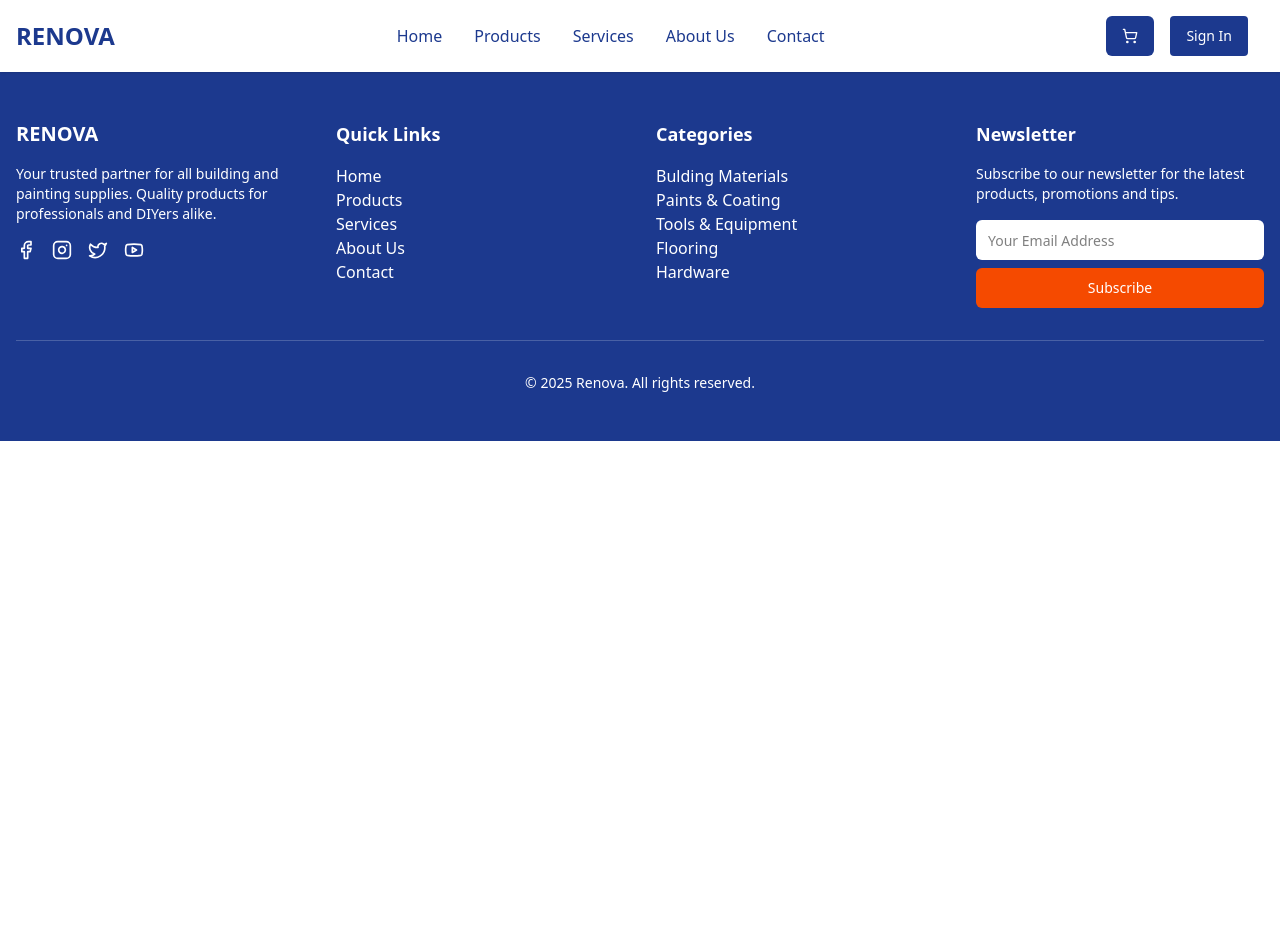
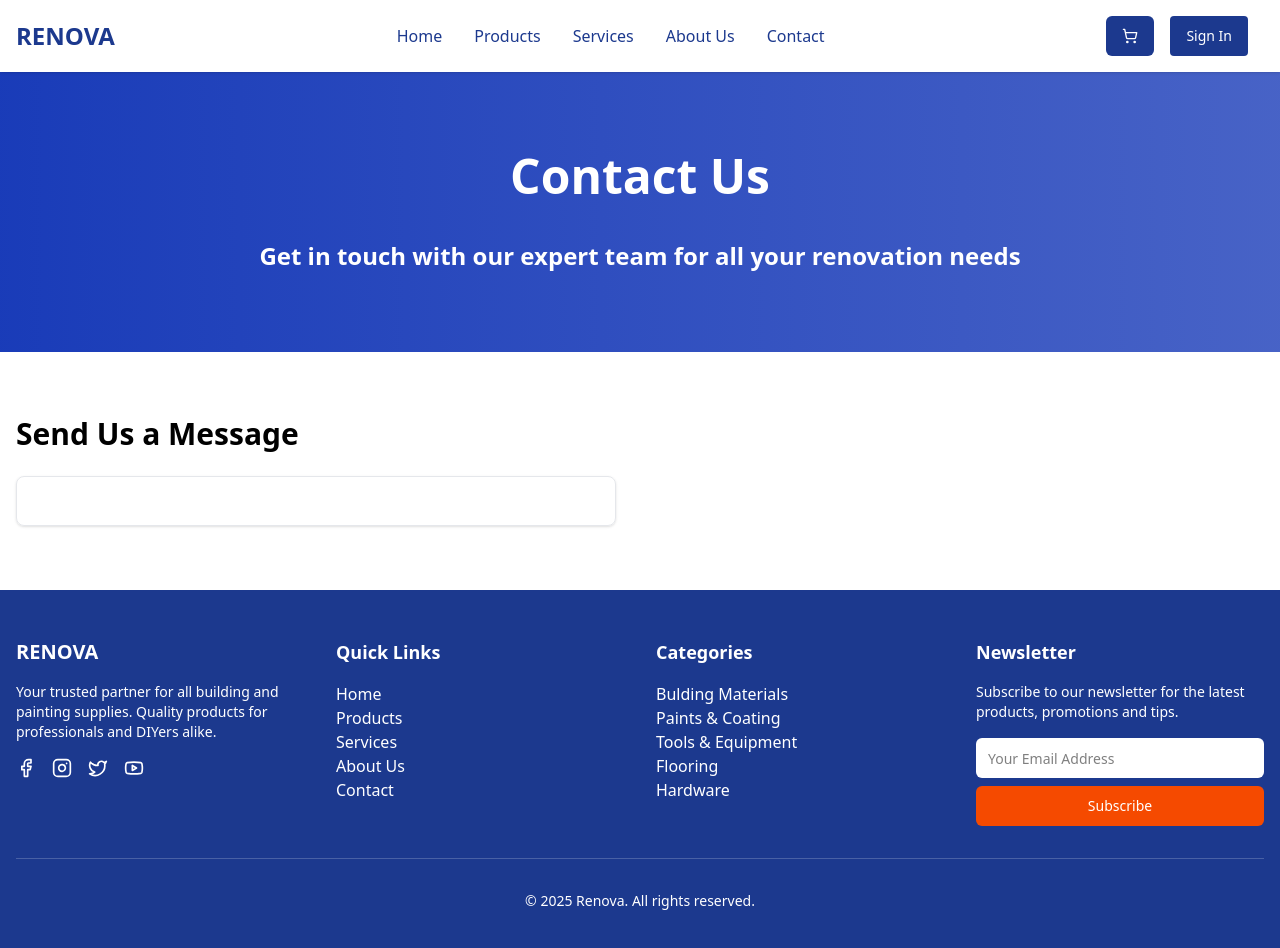
Before and after one commit to lucwii/renova, a React (Vite) app: page /contact in a window 1280 px wide. Shown: the top 948 px of the page. Before the commit the page ends 800 px from the top, so only its background shows below. Built offline with nearby package versions, Linux system fonts and the light colour scheme.

Commit message:
fixed borders and other design changes

```diff
--- a/src/components/CategorySection.tsx
+++ b/src/components/CategorySection.tsx
@@ -44,7 +44,7 @@ const CategorySection = () => {
 
         <div className='grid grid-cols-1 md:grid-cols-3 gap-8 mt-10'>
           {categories.map((category) => (
-            <Card key={category.id} className='overflow-hidden transition-all duration-300 hover:shadow-lg'>
+            <Card key={category.id} className='overflow-hidden transition-all duration-300 hover:shadow-xl border-gray-200'>
               <div className="relative h-56">
                 <img
                     src={category.image}
--- a/src/components/FeaturesSection.tsx
+++ b/src/components/FeaturesSection.tsx
@@ -59,7 +59,7 @@ const FeaturesSection = () => {
 
             <div className="grid grid-cols-1 md:grid-cols-2 lg:grid-cols-4 gap-6">
                 {features.map((feature => (
-                    <Card key={feature.id} className='shadow-md hover:shadow-lg transition-shadow duraiton-300'>
+                    <Card key={feature.id} className='shadow-lg hover:shadow-xl transition-shadow duraiton-300 border-gray-200'>
                         <CardContent className='p-6 flex flex-col items-center text-center'>
                             <div className="mb-4 text-orange-500">{feature.icon}</div>
                             <h3 className='text-xl font-bold text-blue-900 mb-2'>{feature.title}</h3>
--- a/src/components/HeroSection.tsx
+++ b/src/components/HeroSection.tsx
@@ -1,7 +1,9 @@
 import React from 'react'
 import Button from './ui/Button'
+import { Navigate, useNavigate } from 'react-router-dom'
 
 const HeroSection = () => {
+    const navigate = useNavigate()
   return (
     <div className="relative bg-gray-100 overflow-hidden">
         <div className="container mx-auto px-4 py-16 md:py-24">
@@ -14,10 +16,10 @@ const HeroSection = () => {
                         Your one-stop shop for quality building materials, paints, and all home renovation essentials. Whether you're a professional or DIY enthusiast, we've got everything you need.
                     </p>
                     <div className="flex flex-col sm:flex-row gap-4">
-                        <Button variant="default" className='text-white text-lg px-8 py-6 hover:bg-blue-300' size="lg">
+                        <Button onClick={() => navigate('/products')} variant="default" className='text-white text-lg px-8 py-6 hover:bg-blue-300 transition duration-300' size="lg">
                             Shop Now
                         </Button>
-                        <Button variant="outline" size="lg" className='text-lg px-8 py-6'>
+                        <Button variant="outline" size="lg" className='text-lg px-8 py-6 border-gray-200 border-1 bg-gray-200 shadow-lg transition duration-300 hover:bg-orange-400'>
                             Our Services
                         </Button>
                     </div>
--- a/src/components/ProductCard.tsx
+++ b/src/components/ProductCard.tsx
@@ -19,7 +19,7 @@ interface ProdcutCardProps {
 
 const ProductCard = ({product}: ProdcutCardProps) => {
   return (
-    <Card className='h-full flex flex-col hover:shadow-lg transition-shadow'>
+    <Card className='h-full flex flex-col hover:shadow-lg transition-shadow border-gray-200'>
         <div className="relative">
             <img
             src={product.image_url || '/placeholder.svg'}
--- a/src/components/ProductFilters.tsx
+++ b/src/components/ProductFilters.tsx
@@ -20,7 +20,7 @@ const ProductFilters = ({
   onFeaturedToggle
 }: ProductFiltersProps) => {
   return (
-    <div className="bg-white p-6 rounded-lg shadow-sm border">
+    <div className="bg-white p-6 rounded-lg shadow-sm border-gray-200 border-1">
       <h2 className='font-semibold text-lg mb-4'>Filters</h2>
 
       <div className="flex flex-col sm:flex-row gap-4 items-start sm:items-center">
@@ -29,7 +29,7 @@ const ProductFilters = ({
             Category
           </Label>
           <Select value={selectedCategory || "all"} onValueChange={(value) => onCategoryChange(value === "all" ? "" : value)}>
-            <SelectTrigger id='category-select' className='w-full'>
+            <SelectTrigger id='category-select' className='w-full border-gray-200'>
               <SelectValue placeholder="All categories" />
             </SelectTrigger>
             <SelectContent>
--- a/src/components/TestemonialsSection.tsx
+++ b/src/components/TestemonialsSection.tsx
@@ -57,7 +57,7 @@ const TestemonialsSection = () => {
                         >
                             {testimonials.map((testimonial) => (
                                 <div key={testimonial.id} className='w-full flex-shrink-0 px-4'>
-                                    <Card className='shadow-lg'>
+                                    <Card className='shadow-xl border-gray-200'>
                                         <CardContent className='p-8'>
                                             <div className="flex flex-col items-center text-center">
                                                 <div className="mb-4">
--- a/src/pages/contact.tsx
+++ b/src/pages/contact.tsx
@@ -1,12 +1,41 @@
 import React from 'react'
 import Navbar from '../components/NavBar'
 import Footer from '../components/Footer'
+import { Card, CardContent } from '../components/ui/Card'
 
 const contact = () => {
+  const handleSubmit = (e: React.FormEvent) => {
+    e.preventDefault()
+    console.log("Form submitted")
+  }
   return (
-    <div className="min-h-screen">
+    <div className="min-h-screen flex flex-col">
         <Navbar />
+          <main className='flex-grow'>
+            <section className='py-20 bg-gradient-to-r from-blue-800 to-blue-800/80'>
+              <div className="container mx-auto px-4 text-center">
+                <h1 className='text-4xl md:text-5xl font-bold mb-10 text-white'>Contact Us</h1>
+                <p className='font-semibold text-white text-xl md:text-2xl'>Get in touch with our expert team for all your renovation needs</p>
+              </div>
+            </section>
 
+            <section className="py-16">
+              <div className="container mx-auto px-4">
+                <div className="grid lg:grid-cols-2 gap-12">
+                  <div>
+                    <h2 className='text-3xl font-bold mb-6'>Send Us a Message</h2>
+                      <Card className='border-gray-200'>
+                        <CardContent className='py-6'>
+                          <form action="" onSubmit={handleSubmit} className='space-y-6'>
+
+                          </form>
+                        </CardContent>
+                      </Card>
+                  </div>
+                </div>
+              </div>
+            </section>
+          </main>
         <Footer />
     </div>
   )
```
